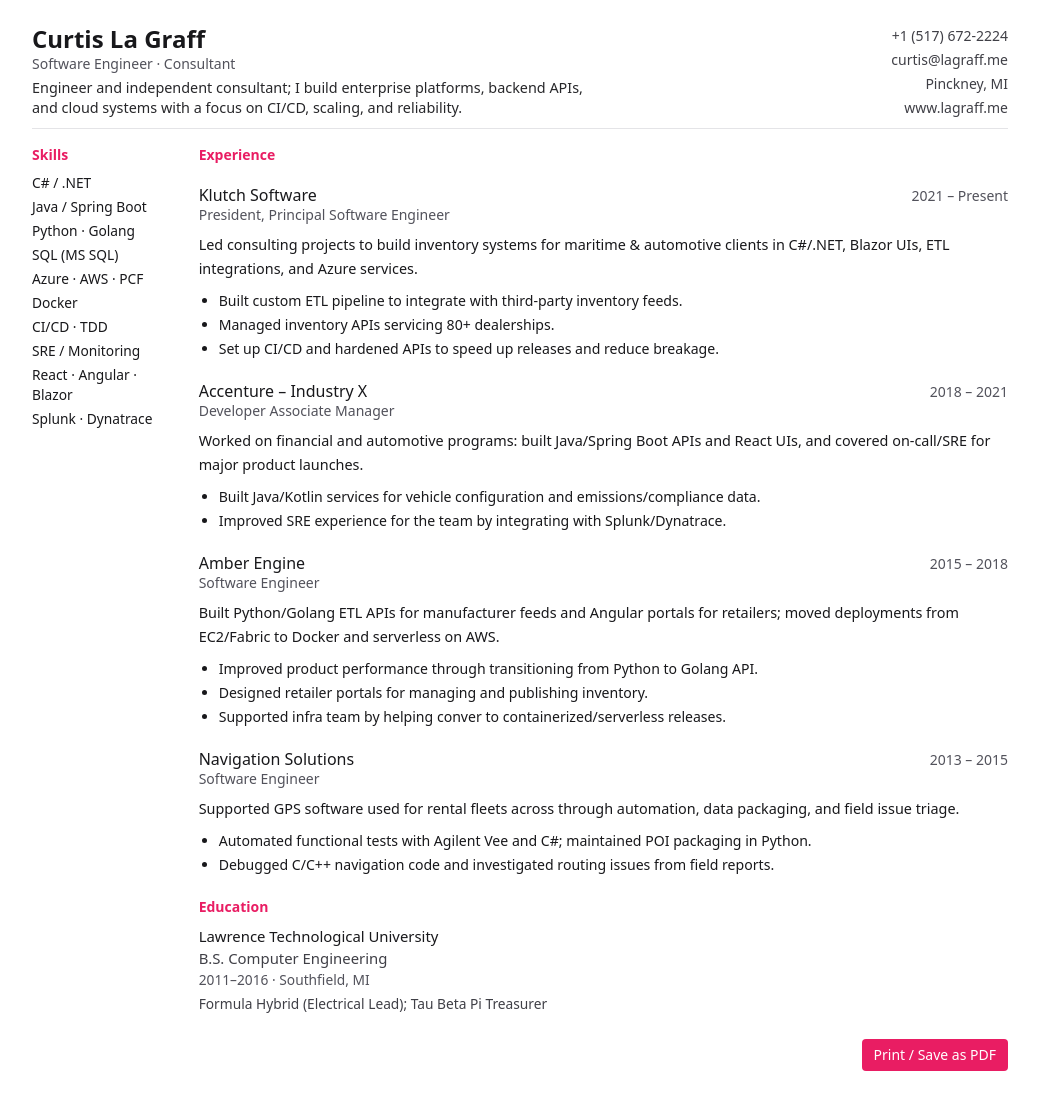
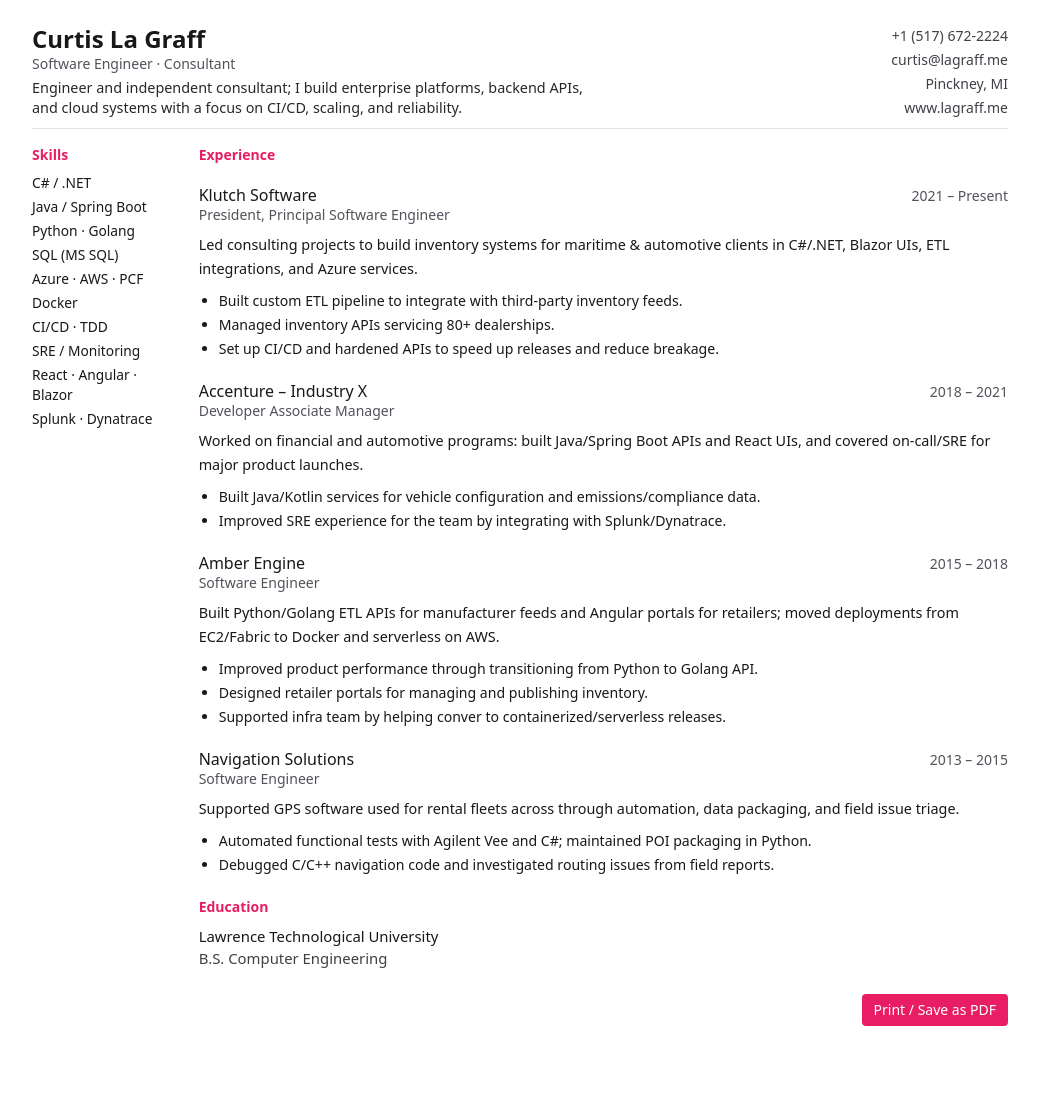
Before and after one commit to clagraff/clagraff.github.io, a Jekyll site: the page index.html, which Jekyll copies as it is, in a window 1280 px wide. Shown: the whole page, without its empty margins (120-1159 px from the left). Built offline with Jekyll 4.4.1, drawn with Linux system fonts in a browser that asks for light colours; nearby versions of some CDN libraries; after the commit the page ends 1050 px from its top, so only the background shows below that.

Commit message:
Update index.html

```diff
--- a/index.html
+++ b/index.html
@@ -143,8 +143,8 @@
           <div>
             <p class="text-[0.93rem] font-medium">Lawrence Technological University</p>
             <p class="text-[0.93rem] text-zinc-700">B.S. Computer Engineering</p>
-            <p class="text-[0.86rem] text-zinc-600">2011–2016 · Southfield, MI</p>
-            <p class="text-[0.86rem] text-zinc-700 mt-1">Formula Hybrid (Electrical Lead); Tau Beta Pi Treasurer</p>
+<!--             <p class="text-[0.86rem] text-zinc-600">2011–2016 · Southfield, MI</p>
+            <p class="text-[0.86rem] text-zinc-700 mt-1">Formula Hybrid (Electrical Lead); Tau Beta Pi Treasurer</p> -->
           </div>
         </section>
       </div>
```
